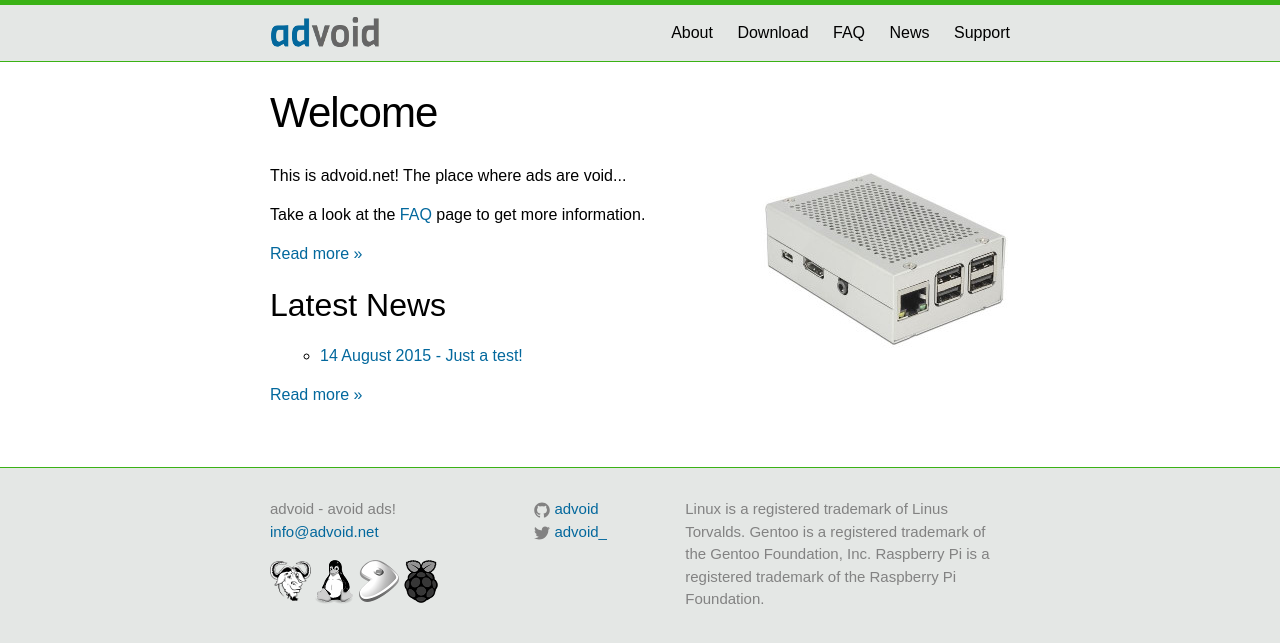
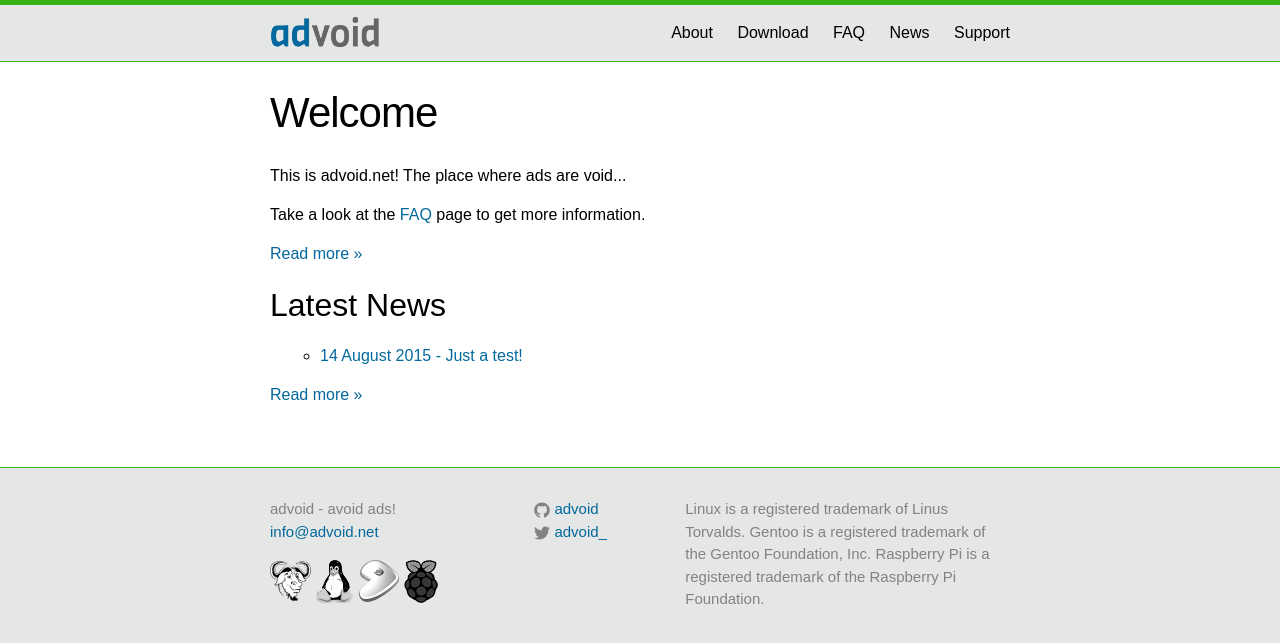
Before and after one commit to advoid/advoid.net, a Jekyll site: the page built from index.md, in a window 1280 px wide. Shown: the top 643 px of the page. Built offline with Jekyll 4.4.1, drawn with Linux system fonts in a browser that asks for light colours.

Commit message:
removed rp image

```diff
--- a/index.md
+++ b/index.md
@@ -4,7 +4,7 @@ title: Welcome
 metasub: home
 ---
 
-<p><img src="/images/rp.jpg" style="float:right;">This is advoid.net! The place where ads are void...</p>
+<p>This is advoid.net! The place where ads are void...</p>
 
 <p>Take a look at the <a href="/faq/">FAQ</a> page to get more information.</p>
 
```
Also changed, not shown: images/rp.jpg (deleted).
